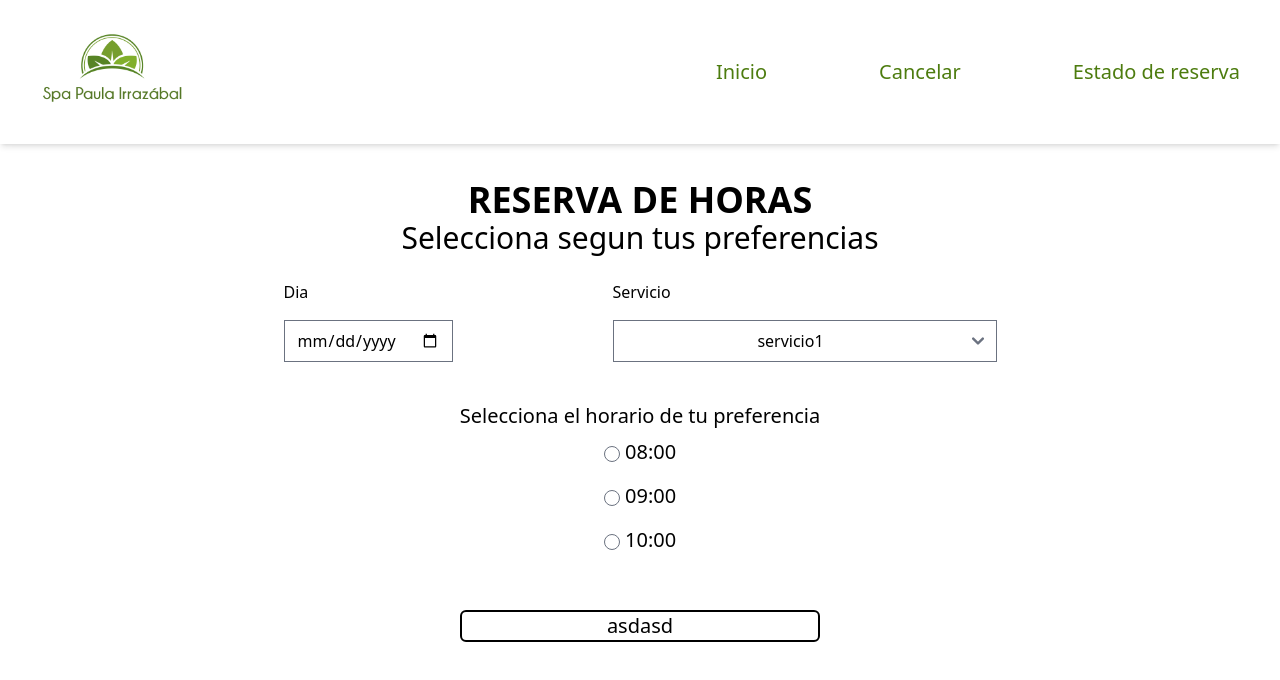
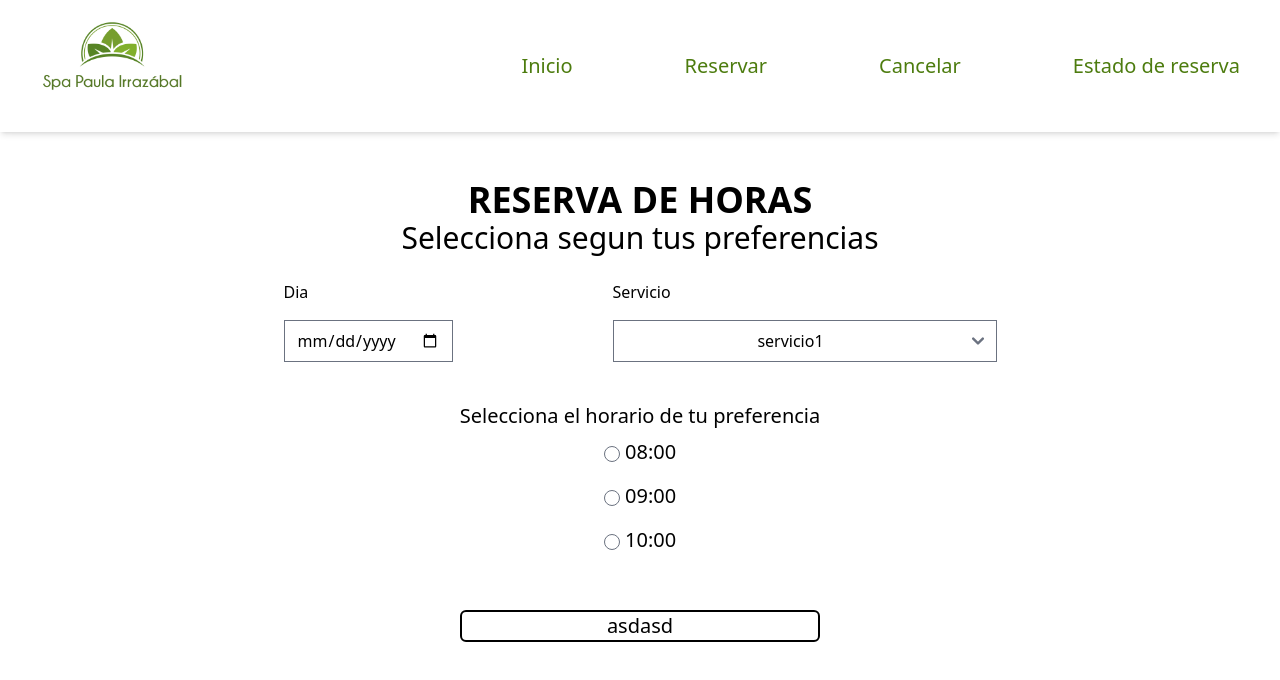
Before and after one commit to Pepinosky/Agenda-Spa, a React (Create React App) app: page / in a window 1280 px wide. Shown: the top 680 px of the page. Built offline with nearby package versions, Linux system fonts and the light colour scheme.

Commit message:
small adjustment on navbar

```diff
--- a/src/components/layout/NavBar.jsx
+++ b/src/components/layout/NavBar.jsx
@@ -5,6 +5,7 @@ const NavBar = () => {
 
     let Links = [
         {name: "Inicio", link:"/"},
+        {name: "Reservar", link:"/"},
         {name: "Cancelar", link:"/"},
         {name: "Estado de reserva", link:"/"},
 
@@ -17,7 +18,7 @@ const NavBar = () => {
         <div className='md:flex shadow-md items-center justify-between bg-white py-4 md:px-10 px-7  ' >
 
             <div className="text-lime-700 text-2xl pb-5 cursor-pointer flex items-center font-Antic">
-             <span className="flex mr-16 mb-0 pt-3 pb-0 ">
+             <span className="flex mr-16 mb-0 pt-0 pb-0 ">
                  <img className="h-20" src={LogoSpa} alt="logo" />
              </span>
 
@@ -25,11 +26,11 @@ const NavBar = () => {
             <div onClick={()=>setOpen(!open)} className='text-3xl absolute right-8 top-6 cursor-pointer md:hidden'>
           <ion-icon name={open ? 'close':'menu'}></ion-icon>
             </div>
-            <ul className={`md:flex md:items-center md:pb-0 pb-12 absolute md:static bg-white md:z-auto z-[-1] left-0 w-full md:w-auto md:pl-0 pl-9 transition-all duration-500 ease-in ${open ? 'top-20 ':'top-[-490px]'}`}>
+            <ul className={`md:flex md:items-center md:pb-0 md:pt-0 pb-12 absolute md:static bg-white md:z-auto z-[-1] left-0 w-full md:w-auto md:pl-0 pl-9 pt-12  transition-all duration-500 ease-in ${open ? 'top-20 ':'top-[-490px]'}`}>
                 {
                    Links.map((link)=>(
                        <li key={link.name} className='md:ml-8 text-xl md:my-0 my-7 '>
-                           <a href={link.link} className='text-lime-700 hover:bg-lime-900 hover:text-white hover:p-4 duration-500  ml-20'>{link.name}</a>
+                           <a href={link.link} className='text-lime-700 hover:bg-lime-900 hover:text-white hover:p-4 hover:rounded-md duration-500  ml-20'>{link.name}</a>
                        </li>
                    ) )
                 }
--- a/src/components/pages/User/reservation.jsx
+++ b/src/components/pages/User/reservation.jsx
@@ -1,17 +1,17 @@
 import React from 'react'
 
 const Reservas = () => {
-  let Services = [
+  let Services =
+  [
     {id: "1", nombre:"servicio1"},
     {id: "2", nombre:"servicio2"},
     {id: "3", nombre:"servicio3"}
-
-     ];
+  ];
 
     return (
     <div className='w-full h-full py-44 px-4'>
         <div className=' mx-auto  '>
-          <div className='md:flex  flex-col items-center content-center justify-center p-1'>
+          <div className='md:flex  flex-col items-center content-center justify-center p-1 text-center sm:text-left'>
             <h1 className=' md:text-4xl sm:text-3xl text-2xl font-bold  '>RESERVA DE HORAS</h1>
             <h6 className='md:text-3xl sm:text-2xl font-light '>Selecciona segun tus preferencias</h6>
                   <form className='flex flex-col items-center'>
```
